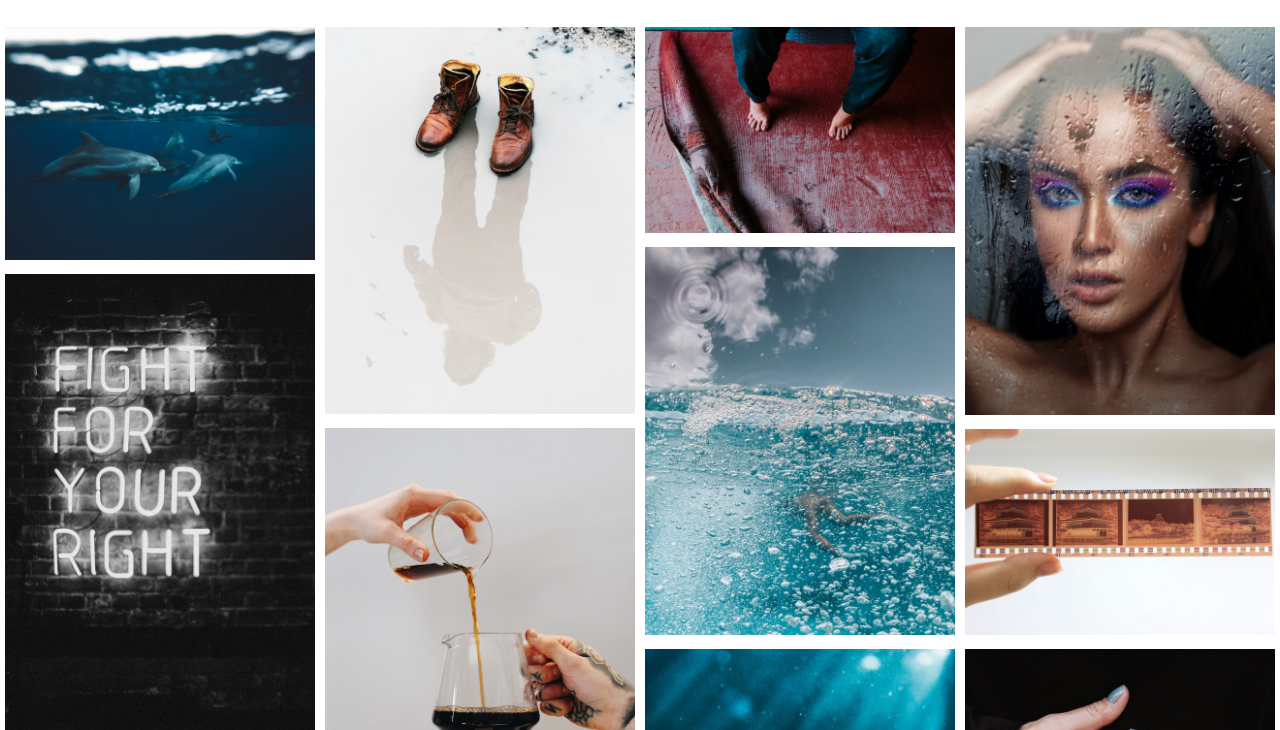
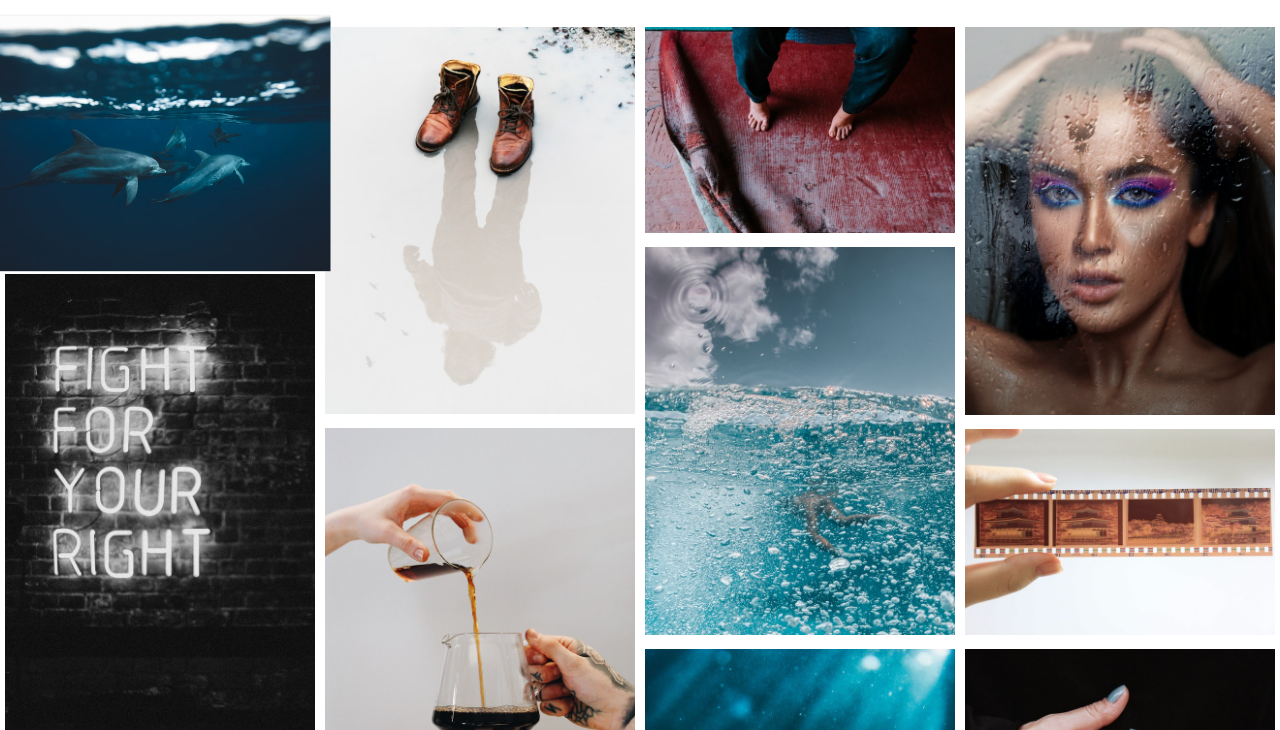
Before and after one commit to adalberto-martins/projeto-album-de-fotos, a plain HTML site: page index.html in a window 1280 px wide. In both pictures the pointer is over the picture 160 px from the left and 218 px from the top of the page. Shown: the part 70-800 px from the top of the page. Drawn offline with Linux system fonts and the light colour scheme.

Commit message:
Update style.css
adicionar zoom na imagem

```diff
--- a/estilos/style.css
+++ b/estilos/style.css
@@ -32,6 +32,11 @@ section > img {
     padding-bottom: 10px;
 }
 
+section > img:hover {
+    transform: scale(1.1);
+    transition: transform 0.3s ease;
+}
+
 footer {
     background-color: black;
     color: white;
```
